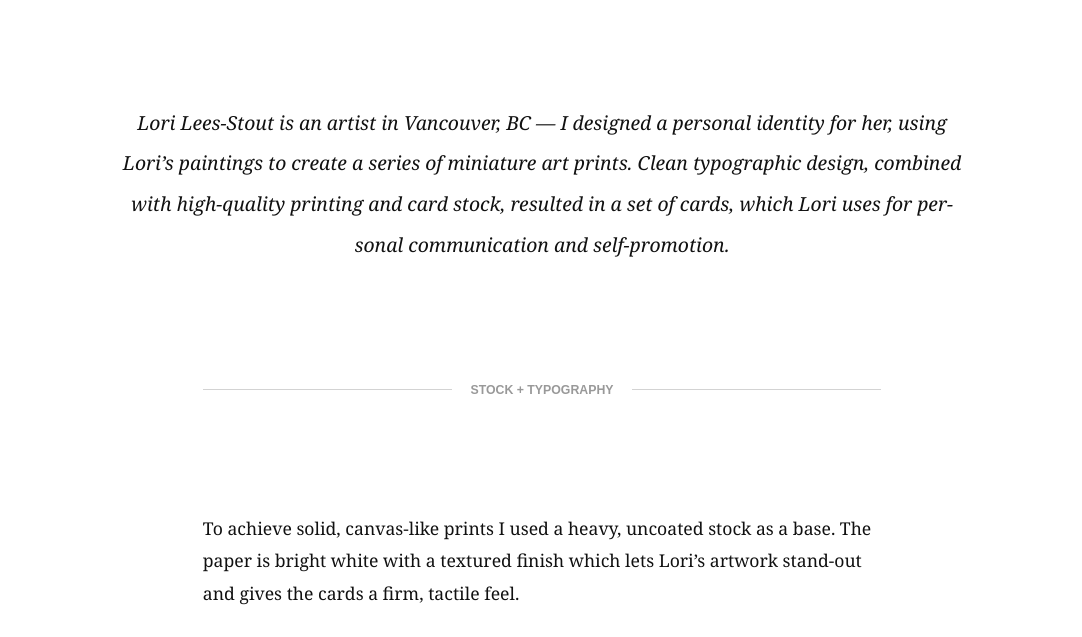
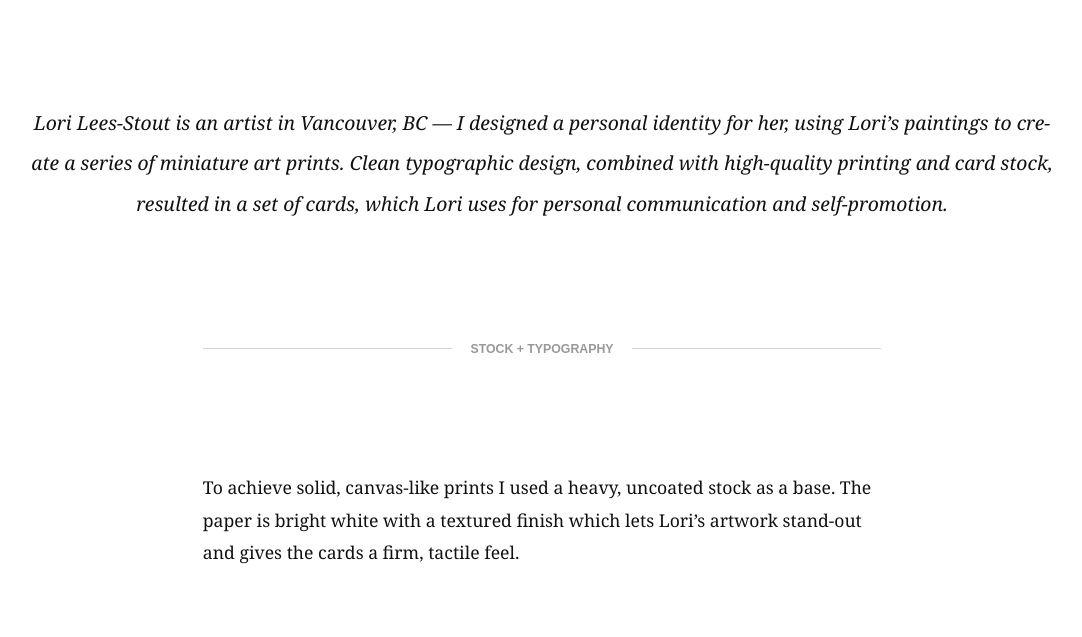
Before and after one commit to packaging-art/deadtype.github.io, a Jekyll site: the page built from _posts/work/2013-08-04-painting_identity.html, in a window 1280 px wide. Shown: the part 1805-2442 px from the top of the page, without its empty margins (98-1180 px from the left). Built offline with Jekyll 4.4.1, drawn with Linux system fonts in a browser that asks for light colours; grey boxes are pictures that could not be loaded.

Commit message:
additional text updates

```diff
--- a/_posts/work/2012-12-08-blue-terminal.html
+++ b/_posts/work/2012-12-08-blue-terminal.html
@@ -42,7 +42,7 @@
 
 <section class="maincontainer">
 
-    <div class="content_media_secondary intro_text major article_padding all_text first clearfix">
+    <div class="feed_wrap intro_text major article_padding all_text first clearfix">
 
         <p>Blue Terminal is a startup developing an energy information platform. They scan policy and research publications for relevant articles and process them into a unified, searchable database. I helped their team build a user-focused research network with data-analysis and visualization tools.</p>
 
--- a/_posts/work/2013-11-05-campaign-forculture.html
+++ b/_posts/work/2013-11-05-campaign-forculture.html
@@ -181,6 +181,6 @@
 
 <section class="maincontainer all_text article_padding margin_module">
     <div class="content_wrap intro_text clearfix">
-        <p>Visit <a href="http://www.campaignforculture.ca" target="_blank">campaignforculture.ca</a> for more information about the project. If you have any questions about my work, get in touch with me via <a href="mailto:contact@deadtype.ca">email</a>.</p>
+        <p>Recently - upon completion of its objectives <a href="http://www.campaignforculture.ca" target="_blank">campaignforculture.ca</a> has been temporarily taken offline. If you would like to learn more about this project or my other work, get in touch with me via <a href="mailto:contact@deadtype.ca">email</a>.</p>
     </div>
 </section>
--- a/css/style.css
+++ b/css/style.css
@@ -1311,6 +1311,7 @@
 
   .intro_text.major {
     line-height: 2.1;
+    width: 80%;
   }
 
   /* Articles Internal Spacing*/
```
Also changed, not shown: 3 other files.
